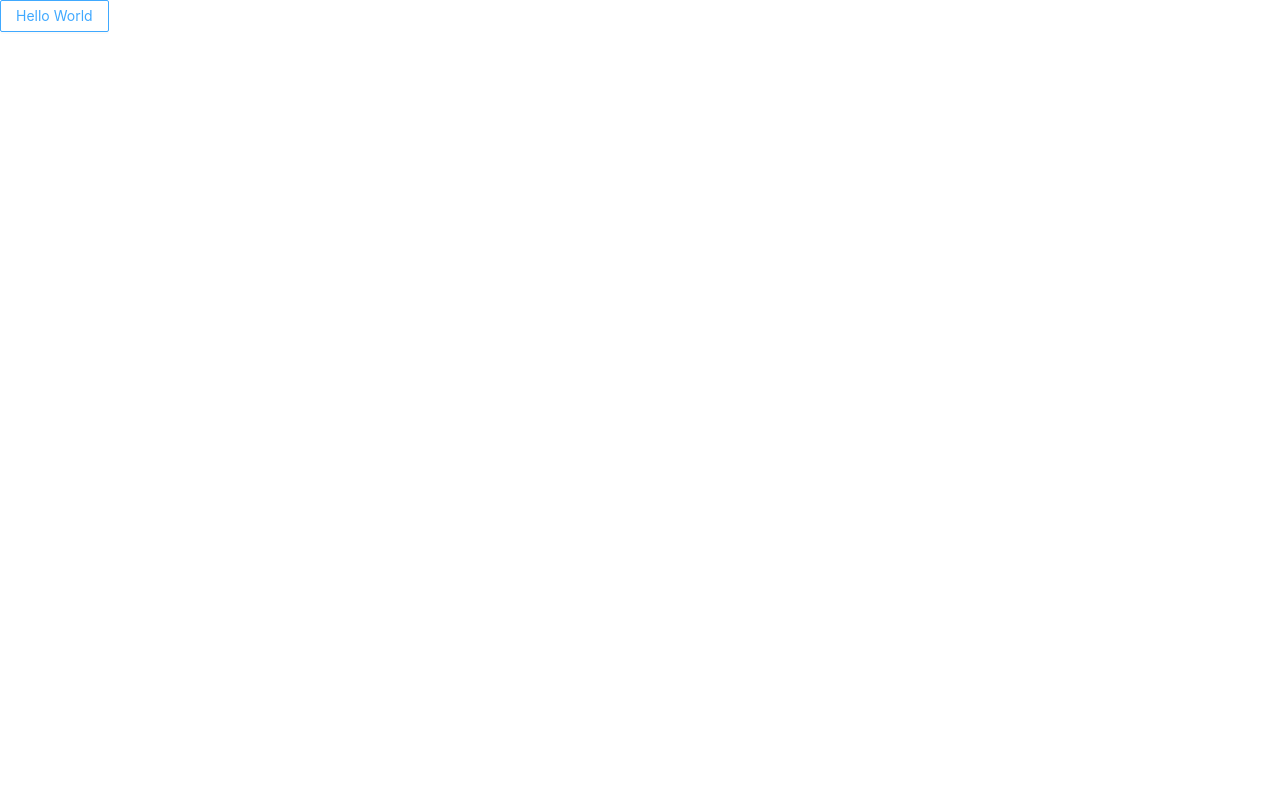
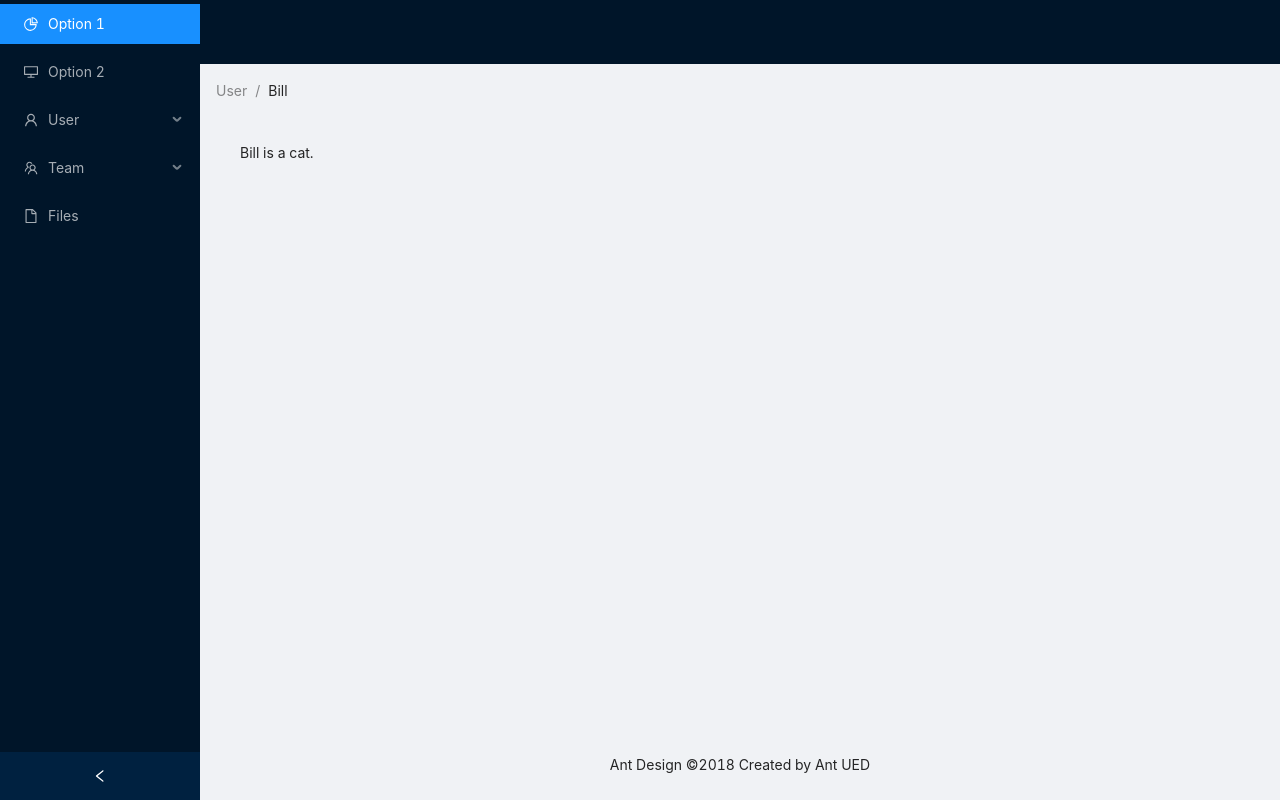
Before and after one commit to trueLoving/Playground, a React (Vite) app in the folder play_with_react/: page / in a window 1280 px wide. Built offline with nearby package versions, Linux system fonts and the light colour scheme.

Commit message:
feat(play_with_react): 🍻 UPDATE App.tsx

```diff
--- a/play_with_react/package.json
+++ b/play_with_react/package.json
@@ -10,7 +10,6 @@
   "dependencies": {
     "antd": "^4.20.5",
     "axios": "^0.27.2",
-    "mac-scrollbar": "^0.10.1",
     "react": "^18.0.0",
     "react-dom": "^18.0.0"
   },
--- a/play_with_react/src/App.less
+++ b/play_with_react/src/App.less
@@ -1,22 +1,3 @@
-// .layout {
-//   display: grid;
-//   grid-template-columns: repeat(4, 1fr);
-// }
-
-/* 将以下样式写在全局 */
-::-webkit-scrollbar-track {
-  /* 滚动条的滑轨背景颜色 */
-  background-color: #b46868;
+.site-layout .site-layout-background {
+  background: #fff;
 }
-::-webkit-scrollbar-thumb {
-  /* 滑块颜色 */
-  background-color: rgba(0, 0, 0, 0.2);
-}
-::-webkit-scrollbar-button {
-  /* 滑轨两头的监听按钮颜色 */
-  background-color: #7c2929;
-}
-::-webkit-scrollbar-corner {
-  /* 横向滚动条和纵向滚动条相交处尖角的颜色 */
-  background-color: black;
-}
--- a/play_with_react/src/App.tsx
+++ b/play_with_react/src/App.tsx
@@ -1,26 +1,89 @@
-import { Button } from "antd";
-import { Component } from "react";
-import "./App.less";
-import axios from "axios";
+import type { MenuProps } from "antd";
+import { Layout, Menu, Breadcrumb } from "antd";
+import {
+  DesktopOutlined,
+  PieChartOutlined,
+  FileOutlined,
+  TeamOutlined,
+  UserOutlined,
+} from "@ant-design/icons";
+import React from "react";
 
-class App extends Component {
-  test() {
-    console.log("hello world");
-    axios
-      .get("https://api.github.com/users/trueLoving")
-      .then((res) => {
-        console.log("res", res);
-      })
-      .catch((err) => {
-        console.log(err);
-      });
-  }
+const { Header, Content, Footer, Sider } = Layout;
+
+type MenuItem = Required<MenuProps>["items"][number];
+
+function getItem(
+  label: React.ReactNode,
+  key: React.Key,
+  icon?: React.ReactNode,
+  children?: MenuItem[]
+): MenuItem {
+  return {
+    key,
+    icon,
+    children,
+    label,
+  } as MenuItem;
+}
+
+const items: MenuItem[] = [
+  getItem("Option 1", "1", <PieChartOutlined />),
+  getItem("Option 2", "2", <DesktopOutlined />),
+  getItem("User", "sub1", <UserOutlined />, [
+    getItem("Tom", "3"),
+    getItem("Bill", "4"),
+    getItem("Alex", "5"),
+  ]),
+  getItem("Team", "sub2", <TeamOutlined />, [
+    getItem("Team 1", "6"),
+    getItem("Team 2", "8"),
+  ]),
+  getItem("Files", "9", <FileOutlined />),
+];
+
+class App extends React.Component {
+  state = {
+    collapsed: false,
+  };
+
+  onCollapse = (collapsed: boolean) => {
+    console.log(collapsed);
+    this.setState({ collapsed });
+  };
 
   render() {
+    const { collapsed } = this.state;
     return (
-      <div className="layout">
-        <Button onClick={this.test.bind(this)}>Hello World</Button>
-      </div>
+      <Layout style={{ minHeight: "100vh" }}>
+        <Sider collapsible collapsed={collapsed} onCollapse={this.onCollapse}>
+          <div className="logo" />
+          <Menu
+            theme="dark"
+            defaultSelectedKeys={["1"]}
+            mode="inline"
+            items={items}
+          />
+        </Sider>
+        <Layout className="site-layout">
+          <Header className="site-layout-background" style={{ padding: 0 }} />
+          <Content style={{ margin: "0 16px" }}>
+            <Breadcrumb style={{ margin: "16px 0" }}>
+              <Breadcrumb.Item>User</Breadcrumb.Item>
+              <Breadcrumb.Item>Bill</Breadcrumb.Item>
+            </Breadcrumb>
+            <div
+              className="site-layout-background"
+              style={{ padding: 24, minHeight: 360 }}
+            >
+              Bill is a cat.
+            </div>
+          </Content>
+          <Footer style={{ textAlign: "center" }}>
+            Ant Design ©2018 Created by Ant UED
+          </Footer>
+        </Layout>
+      </Layout>
     );
   }
 }
```
